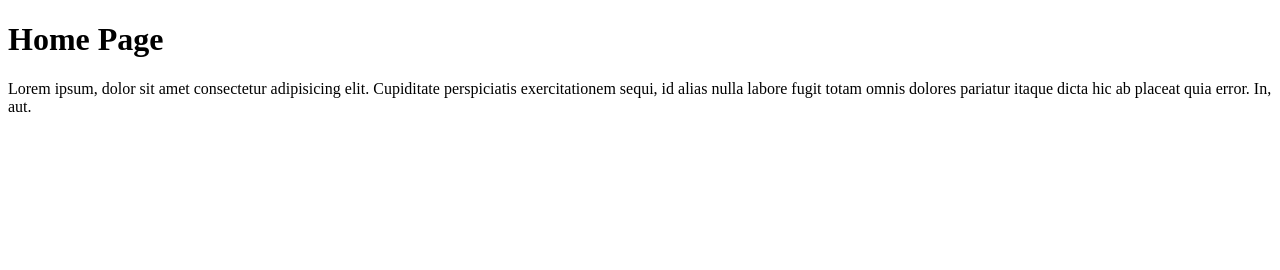
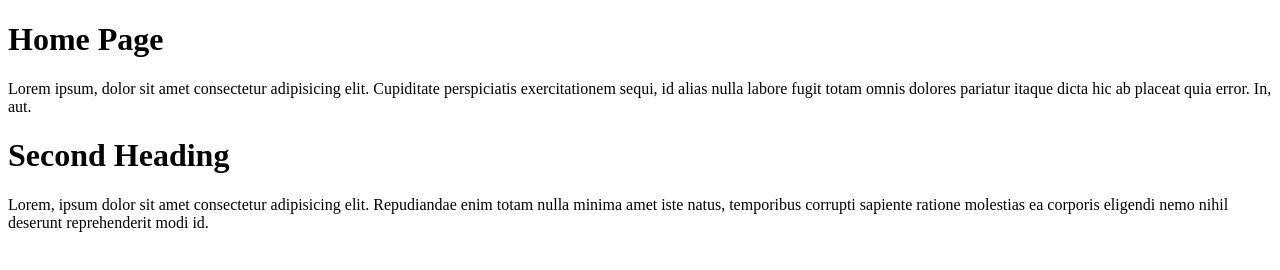
Before and after one commit to moidkhan01/first-project, a plain HTML site: page index.html in a window 1280 px wide. Drawn offline with Linux system fonts and the light colour scheme.

Commit message:
add some more text

```diff
--- a/index.html
+++ b/index.html
@@ -9,5 +9,8 @@
 <body>
     <h1>Home Page</h1>
     <p>Lorem ipsum, dolor sit amet consectetur adipisicing elit. Cupiditate perspiciatis exercitationem sequi, id alias nulla labore fugit totam omnis dolores pariatur itaque dicta hic ab placeat quia error. In, aut.</p>
+
+    <h1>Second Heading</h1>
+    <p>Lorem, ipsum dolor sit amet consectetur adipisicing elit. Repudiandae enim totam nulla minima amet iste natus, temporibus corrupti sapiente ratione molestias ea corporis eligendi nemo nihil deserunt reprehenderit modi id.</p>
 </body>
 </html>
```
